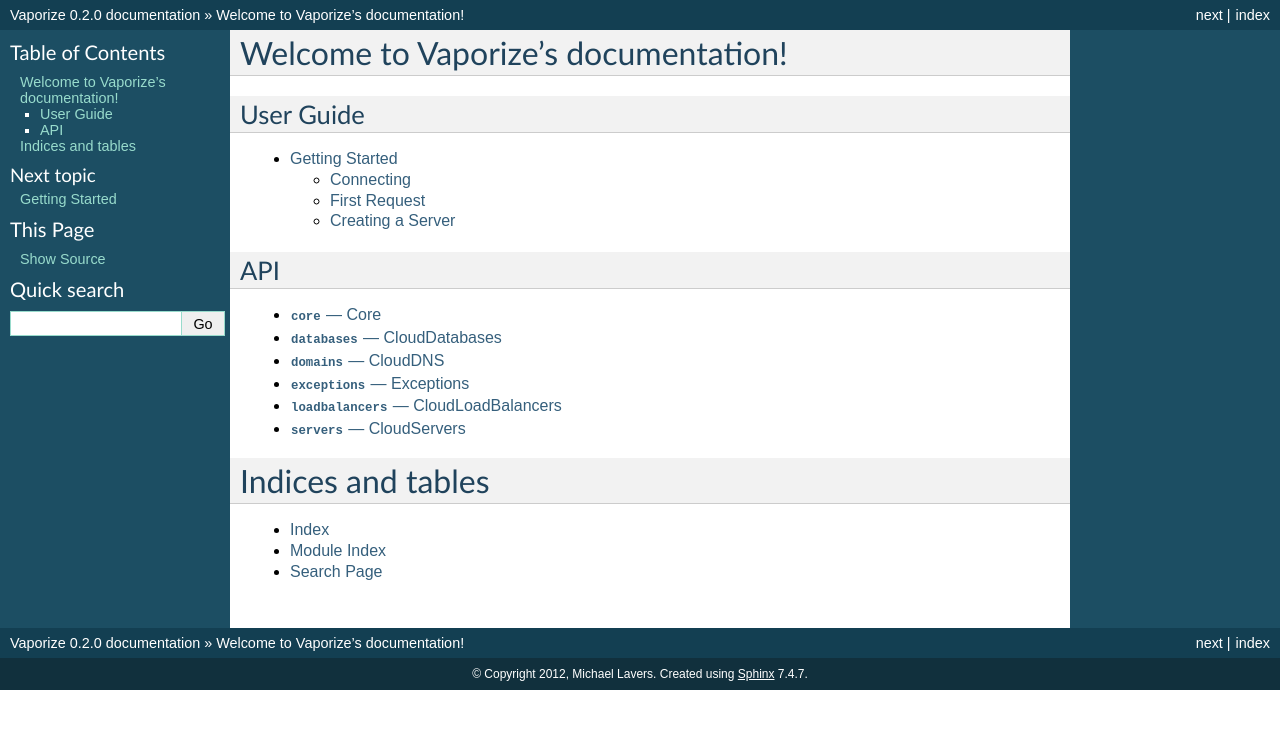
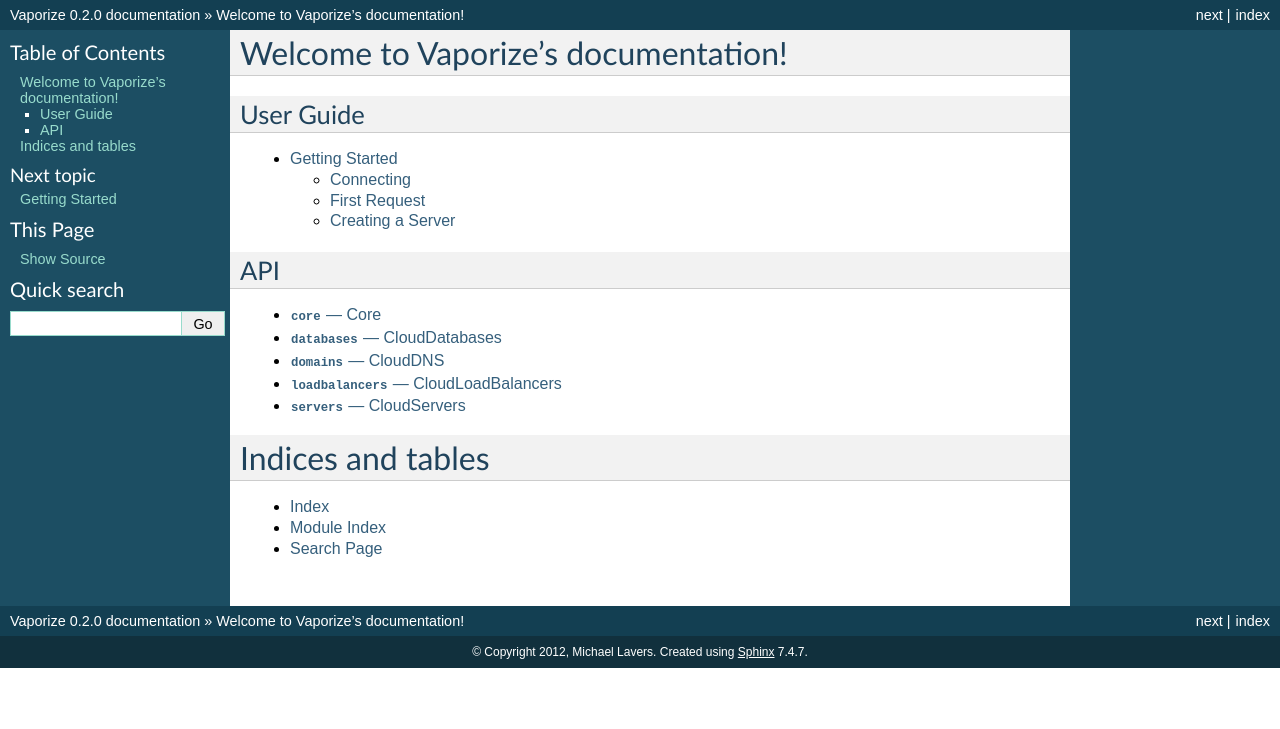
Before and after one commit to kolanos/vaporize, a Sphinx documentation site: the page built from docs/index.rst, in a window 1280 px wide. Shown: the top 729 px of the page. Built offline with Sphinx 7.4.7, drawn with Linux system fonts in a browser that asks for light colours.

Commit message:
Remove exceptions from docs

```diff
--- a/docs/exceptions.rst
+++ /dev/null
@@ -1,5 +0,0 @@
-``exceptions`` --- Exceptions
-=============================
-
-.. automodule:: vaporize.exceptions
-   :members:
--- a/docs/index.rst
+++ b/docs/index.rst
@@ -23,7 +23,6 @@
    core
    databases
    domains
-   exceptions
    loadbalancers
    servers
 
```
